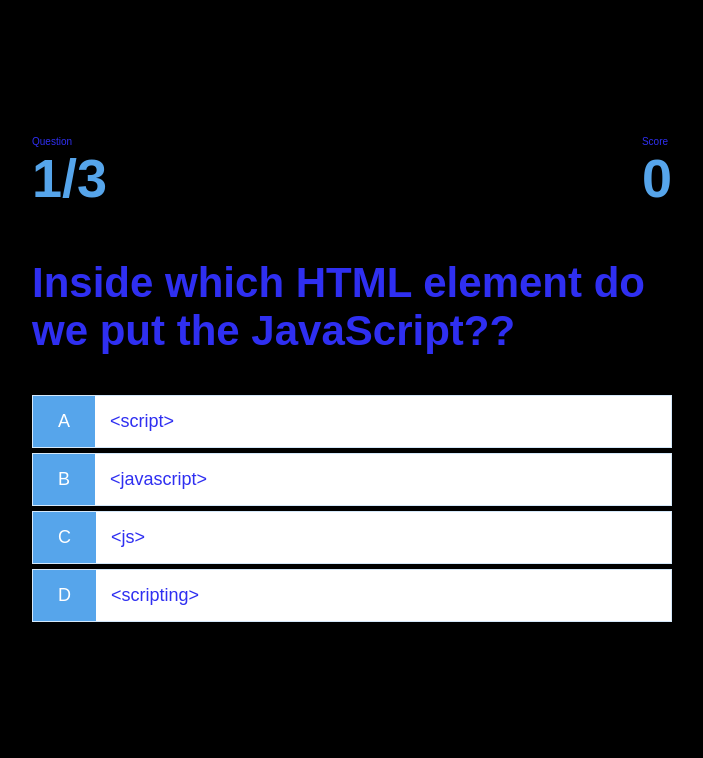
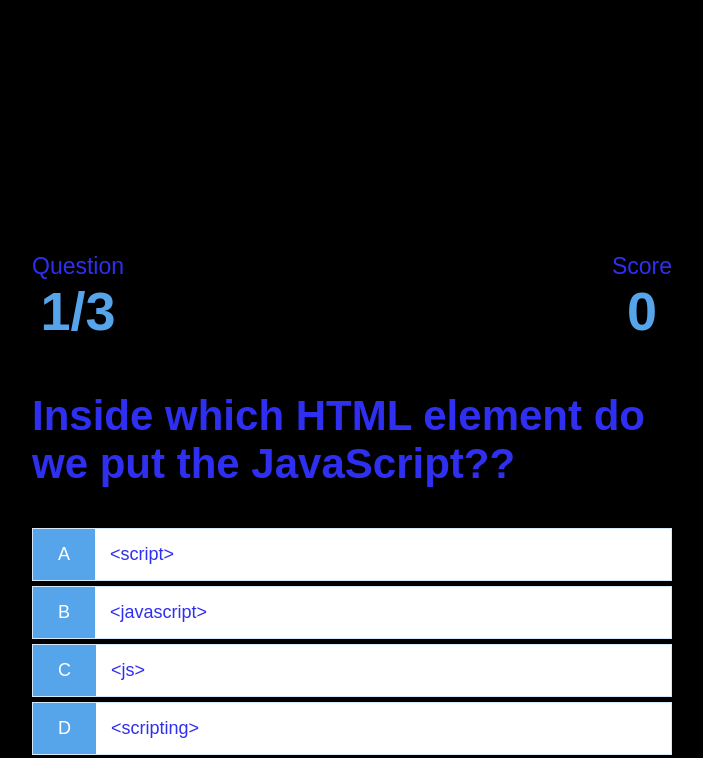
Before and after one commit to Shaf8808/quizmaster, a plain HTML site: page game.html in a window 1280 px wide. Shown: the part 259-1017 px from the top of the page, without its empty margins (288-991 px from the left). Drawn offline with Linux system fonts and the light colour scheme.

Commit message:
Dynamically update question counter depending on question user is on

```diff
--- a/app.css
+++ b/app.css
@@ -58,6 +58,7 @@ h3 {
 
 .container > * {
     width: 100%;
+    height: 100%;
 }
 
 .flex-column {
--- a/game.css
+++ b/game.css
@@ -43,4 +43,14 @@
   #hud {
     display: flex;
     justify-content: space-between;
+    padding-top: 25rem
   }
+
+  .hud-title {
+    text-align: center;
+    font-size: 2.3rem;
+  }
+
+  .hud-info {
+    text-align: center;
+  }
--- a/game.html
+++ b/game.html
@@ -17,18 +17,18 @@
         <div id="game" class="justify-center flex-column">
             <div id="hud">
                 <div id="hud-item">
-                    <p class="hud-prefix">
+                    <p class="hud-title">
                         Question
                     </p>
-                    <h1 class="hud-main-text" id="questionCounter">
-                        1/3
+                    <h1 class="hud-info" id="questionCounter">
+
                     </h1>
                 </div>
                 <div id="hud-item">
-                    <p class="hud-prefix">
+                    <p class="hud-title">
                         Score
                     </p>
-                    <h1 class="hud-main-text" id="score">
+                    <h1 class="hud-info" id="score">
                         0
                     </h1>
                 </div>
--- a/game.js
+++ b/game.js
@@ -1,6 +1,9 @@
 const question = document.getElementById('question');
 const choices = Array.from(document.getElementsByClassName('choice-text'));
 
+// Question counter and score variables
+const questionCounterText = document.getElementById('questionCounter')
+const scoreText = document.getElementById('score')
 
 let currentQuestion = {};
 let acceptingAnswers = false;
@@ -38,8 +41,8 @@ let questions = [{
 
 // Number of points added each time the user is correct and number of questions for question counter
 
-const CORRECT_BONUS = 10;
-const MAX_QUESTIONS = 3;
+const correctScore = 10;
+const maxQuestions = 3;
 
 startGame = () => {
     questionCounter = 0
@@ -57,12 +60,13 @@ getNewQuestion = () => {
 
     // Once the user finishes the quiz, they are navigated to the "end" page
 
-    if (availableQuestions.length === 0 || questionCounter >= MAX_QUESTIONS){
+    if (availableQuestions.length === 0 || questionCounter >= maxQuestions) {
         return window.location.assign("/end.html")
     }
 
+    questionCounter++
+    questionCounterText.innerText = `${questionCounter}/${maxQuestions}`
 
-    questionCounter++
     const questionIndex = Math.floor(Math.random() * availableQuestions.length)
     currentQuestion = availableQuestions[questionIndex]
     question.innerText = currentQuestion.question
@@ -96,7 +100,7 @@ choices.forEach(choice => {
         /**
          * Navigates the user to the next question after a
          * 3 second delay and removes the class of correct and incorrect
-          */
+         */
         setTimeout(() => {
             selectedChoice.parentElement.classList.remove(classToApply)
             getNewQuestion()
```
